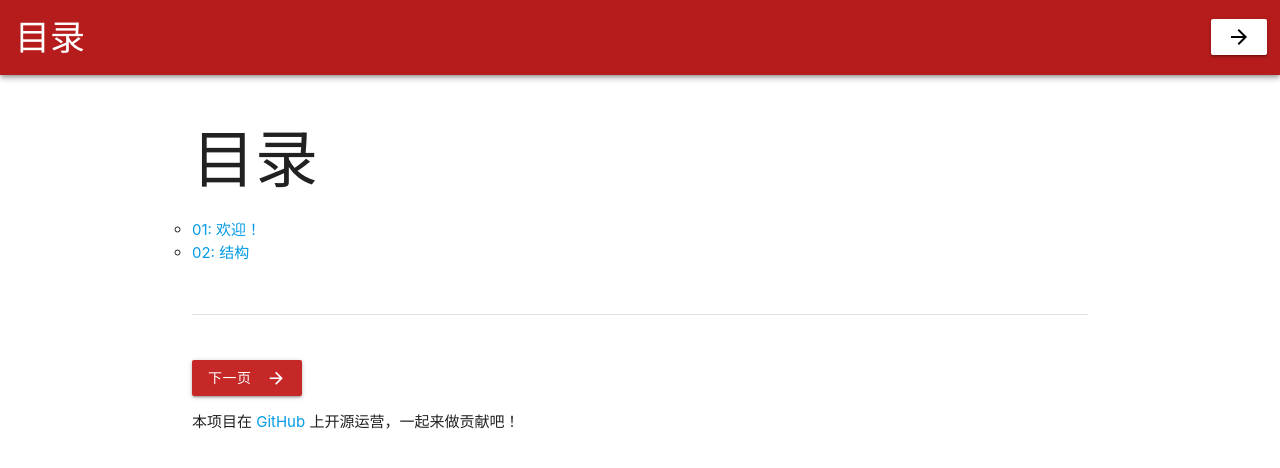
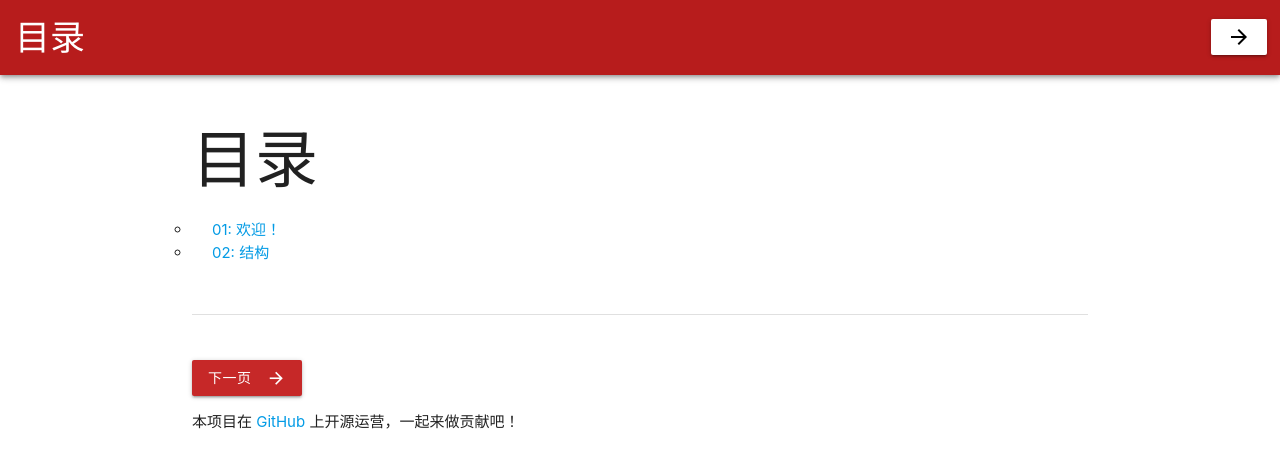
Before and after one commit to pkuschool/intro, a Jekyll site: the page built from pages.md, in a window 1280 px wide. Shown: the top 468 px of the page. Built offline with Jekyll 4.4.1, drawn with Linux system fonts in a browser that asks for light colours; nearby versions of some CDN libraries; our own code applies the rules of GitHub Pages for plain Markdown files.

Commit message:
Update default.html

```diff
--- a/_layouts/default.html
+++ b/_layouts/default.html
@@ -14,6 +14,7 @@
         }
         li{
             list-style-type: circle !important;
+            padding-left: 20px !important;
         }
         strong{
             font-weight: bolder !important;
```
